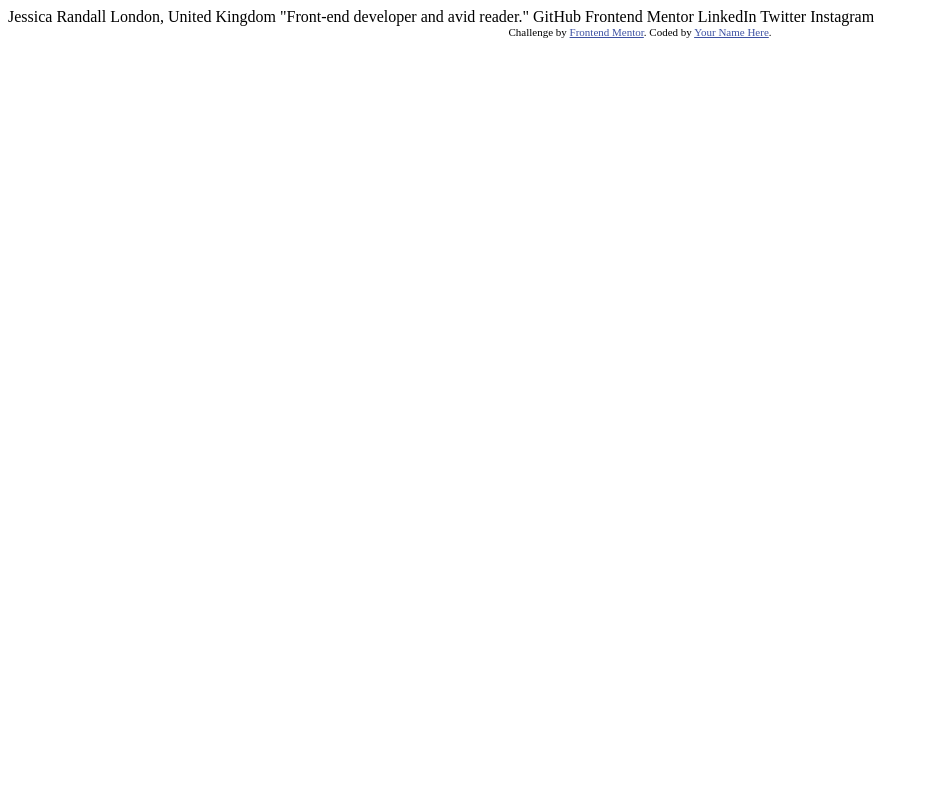
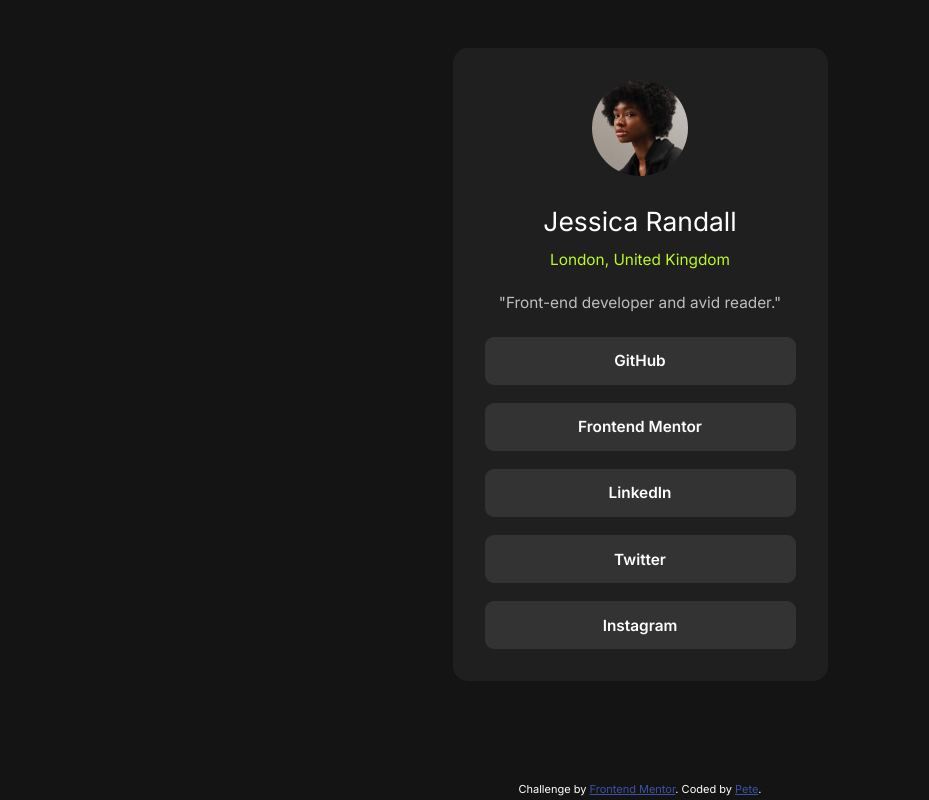
Before and after one commit to peterston-e/frontend-mentor-001, a plain HTML site: page index.html in a window 1280 px wide. Shown: the whole page, without its empty margins (0-929 px from the left). Drawn offline with Linux system fonts and the light colour scheme; a web font is replaced by a local one.

Commit message:
finished css

```diff
--- /dev/null
+++ b/css-reset.css
@@ -0,0 +1,70 @@
+/*
+ * [Modified] Modern CSS Reset
+ * @link https://github.com/hankchizljaw/modern-css-reset
+*/
+
+/* Box sizing rules */
+*,
+*::before,
+*::after {
+	box-sizing: border-box;
+}
+
+/* Remove default margin */
+body,
+h1,
+h2,
+h3,
+h4,
+h5,
+h6 {
+	margin: 0;
+}
+
+html,
+body {
+	overflow-x: hidden;
+}
+
+html {
+	scroll-behavior: smooth;
+}
+
+/* Set core body defaults */
+body {
+	min-height: 100vh;
+	font-family: sans-serif;
+	font-size: 100%;
+	line-height: 1.5;
+	text-rendering: optimizeSpeed;
+}
+
+/* Make images easier to work with */
+img {
+	display: block;
+	max-width: 100%;
+}
+
+/* Inherit fonts for inputs and buttons */
+input,
+button,
+textarea,
+select {
+	font: inherit;
+}
+
+/* Remove all animations and transitions for people that prefer not to see them */
+@media (prefers-reduced-motion: reduce) {
+	*,
+	*::before,
+	*::after {
+		animation-duration: 0.01ms !important;
+		animation-iteration-count: 1 !important;
+		transition-duration: 0.01ms !important;
+		scroll-behavior: auto !important;
+	}
+
+	html {
+		scroll-behavior: initial;
+	}
+}
--- a/index.html
+++ b/index.html
@@ -1,34 +1,51 @@
 <!DOCTYPE html>
 <html lang="en">
 	<head>
-  <meta charset="UTF-8">
-  <meta name="viewport" content="width=device-width, initial-scale=1.0"> <!-- displays site properly based on user's device -->
+		<meta charset="UTF-8" />
+		<meta name="viewport" content="width=device-width, initial-scale=1.0" />
+		<!-- displays site properly based on user's device -->
 
-  <link rel="icon" type="image/png" sizes="32x32" href="./assets/images/favicon-32x32.png">
+		<link
+			rel="icon"
+			type="image/png"
+			sizes="32x32"
+			href="./assets/images/favicon-32x32.png"
+		/>
 
 		<title>Frontend Mentor | Social links profile</title>
-
-  <!-- Feel free to remove these styles or customise in your own stylesheet 👍 -->
-  <style>
-    .attribution { font-size: 11px; text-align: center; }
-    .attribution a { color: hsl(228, 45%, 44%); }
-  </style>
+		<link rel="preconnect" href="https://fonts.googleapis.com" />
+		<link rel="preconnect" href="https://fonts.gstatic.com" crossorigin />
+		<link
+			href="https://fonts.googleapis.com/css2?family=Anuphan:wght@100..700&family=Fraunces:ital,opsz,wght@0,9..144,100..900;1,9..144,100..900&family=Inter:wght@100..900&family=Montserrat:ital,wght@0,100..900;1,100..900&display=swap"
+			rel="stylesheet"
+		/>
+		<link rel="stylesheet" href="css-reset.css" />
+		<link rel="stylesheet" href="styles.css" />
 	</head>
 	<body>
+		<div class="card">
+			<img
+				src="assets/images/avatar-jessica.jpeg"
+				alt="Jessica profile picture"
+			/>
+			<h2 class="name">Jessica Randall</h2>
+			<p class="location">London, United Kingdom</p>
+			<p class="bio">"Front-end developer and avid reader."</p>
 
-  Jessica Randall
-  London, United Kingdom
-  "Front-end developer and avid reader."
-
-  GitHub
-  Frontend Mentor
-  LinkedIn
-  Twitter
-  Instagram
+			<ul class="social-links">
+				<li class="button">GitHub</li>
+				<li class="button">Frontend Mentor</li>
+				<li class="button">LinkedIn</li>
+				<li class="button">Twitter</li>
+				<li class="button">Instagram</li>
+			</ul>
+		</div>
 
 		<div class="attribution">
-    Challenge by <a href="https://www.frontendmentor.io?ref=challenge" target="_blank">Frontend Mentor</a>.
-    Coded by <a href="#">Your Name Here</a>.
+			Challenge by
+			<a href="https://www.frontendmentor.io?ref=challenge" target="_blank"
+				>Frontend Mentor</a
+			>. Coded by <a href="https://github.com/peterston-e">Pete</a>.
 		</div>
 	</body>
 </html>
--- /dev/null
+++ b/styles.css
@@ -0,0 +1,96 @@
+:root {
+	--body-background: hsl(0, 0%, 8%);
+	--card-background: hsl(0, 0%, 12%);
+	--button-color: hsl(0, 0%, 20%);
+	--highlight-color: #bafb23;
+	--text-color: hsl(0, 0%, 100%);
+	--bio-color: hsl(0, 0%, 75%);
+
+	color-scheme: light dark;
+}
+
+body {
+	background-color: var(--body-background);
+	color: var(--text-color);
+	font-family: "Inter", sans-serif;
+	font-optical-sizing: auto;
+	font-style: normal;
+	font-variation-settings: "slnt" 0;
+	padding-top: 3em;
+	height: 100vh;
+}
+
+ul {
+	list-style: none;
+	padding: 0;
+	margin: 0;
+}
+
+p {
+	margin: 0;
+}
+
+img {
+	border-radius: 50%;
+	width: 6em;
+}
+
+.card {
+	width: 375px;
+	background-color: var(--card-background);
+	margin: 0 auto;
+	border-radius: 15px;
+	display: flex;
+	flex-direction: column;
+	align-items: center;
+	padding: 2em;
+	margin-bottom: 100px;
+}
+
+.name {
+	font-weight: 400;
+	margin-top: 1em;
+	font-size: 1.65em;
+}
+
+.location {
+	color: var(--highlight-color);
+	font-size: 0.96em;
+	margin-top: 0.4em;
+}
+
+.bio {
+	color: var(--bio-color);
+	font-size: 0.96em;
+	margin-top: 1.3em;
+	margin-bottom: 0.3em;
+}
+
+.social-links {
+	align-self: stretch;
+	font-size: 0.96em;
+	font-weight: 600;
+}
+
+.button {
+	padding: 0.8em 0;
+	background-color: var(--button-color);
+	text-align: center;
+	border-radius: 9px;
+	margin-top: 1.2em;
+	transition: background-color 0.1s ease;
+}
+
+.button:hover {
+	background-color: var(--highlight-color);
+	cursor: pointer;
+	cursor: black;
+}
+
+.attribution {
+	font-size: 11px;
+	text-align: center;
+}
+.attribution a {
+	color: hsl(228, 45%, 44%);
+}
```
Lines whose indentation alone changed are shown as unchanged.
